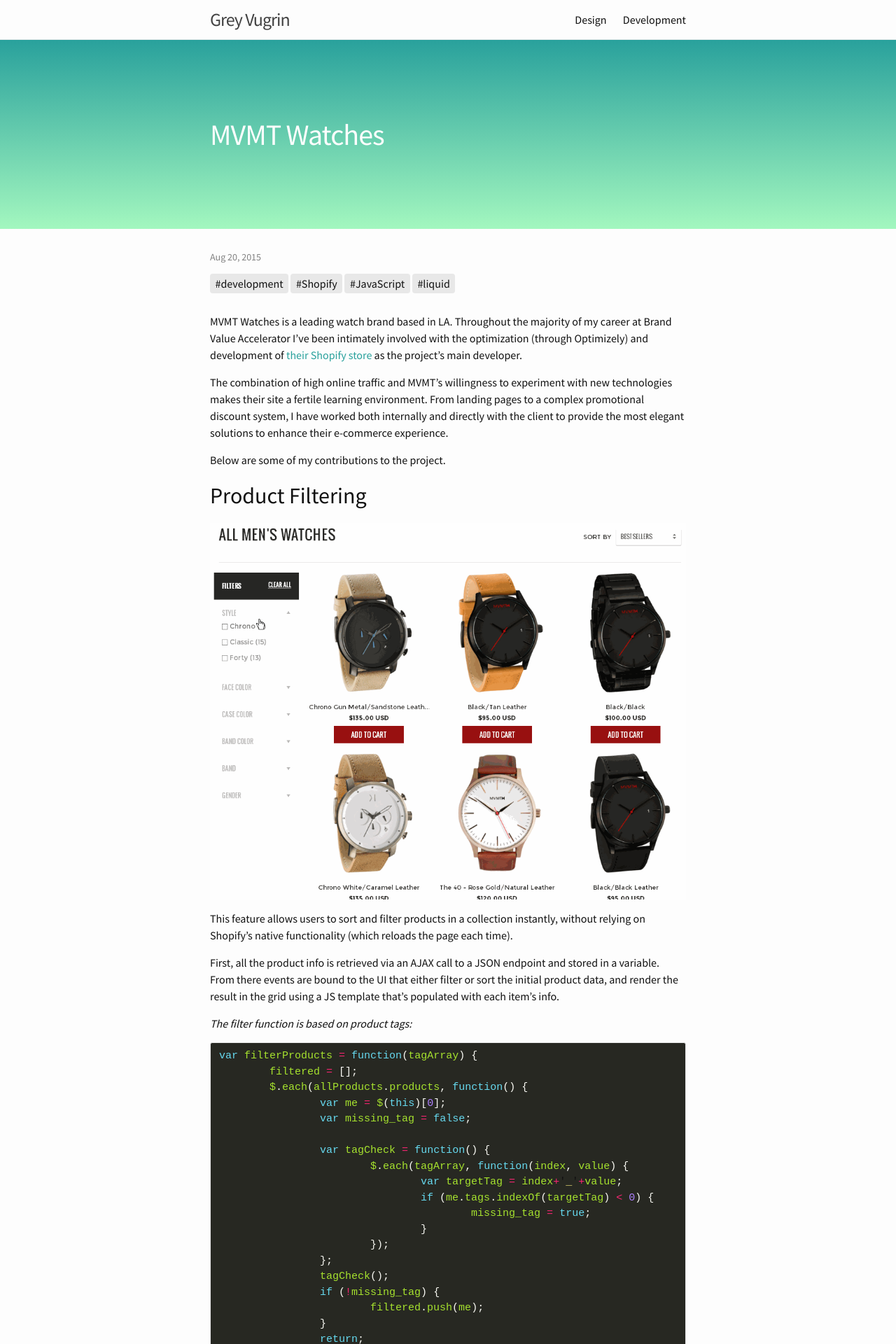
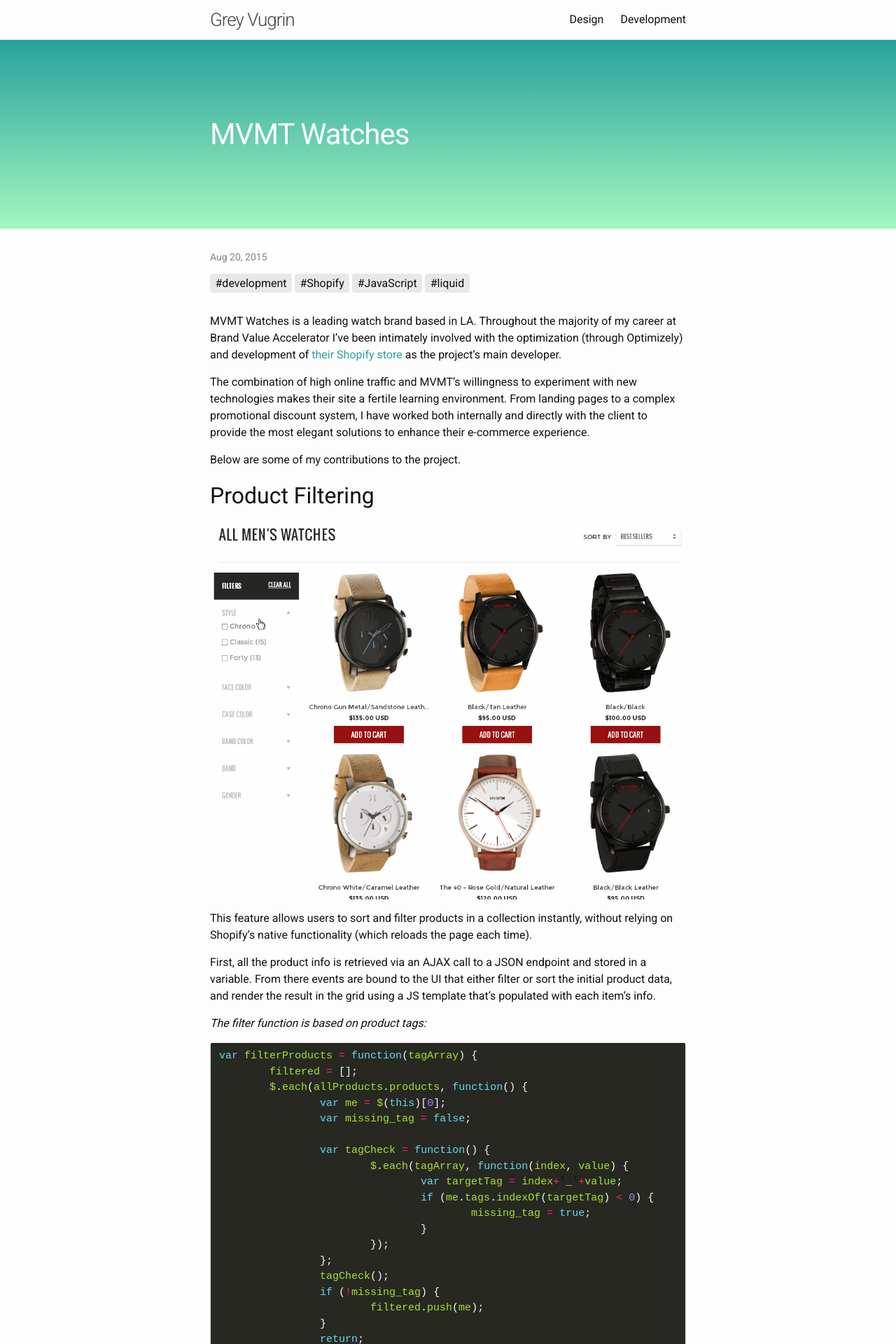
Before and after one commit to greyvugrin/greyvugrin.github.io, a Jekyll site: the page built from _posts/2015-08-20-mvmtwatches-com.markdown, in a window 1280 px wide. Shown: the top 1920 px of the page at 70% size. Built offline with Jekyll 4.4.1, drawn with Linux system fonts in a browser that asks for light colours; nearby versions of some CDN libraries.

Commit message:
Added roboto as font, fixed mvmt link

```diff
--- a/_includes/head.html
+++ b/_includes/head.html
@@ -11,7 +11,7 @@
 	<link rel="stylesheet" type="text/css" href="//cdn.jsdelivr.net/jquery.slick/1.5.9/slick-theme.css"/>
 
   <!-- Main Font -->
-  <link href='https://fonts.googleapis.com/css?family=Source+Sans+Pro:400,700' rel='stylesheet' type='text/css'>
+  <link href='//fonts.googleapis.com/css?family=Roboto:300,400,500,700' rel='stylesheet' type='text/css'>
 
   <link rel="stylesheet" href="{{ "/css/main.css" | prepend: site.baseurl }}">
   <link rel="canonical" href="{{ page.url | replace:'index.html','' | prepend: site.baseurl | prepend: site.url }}">
--- a/_posts/2015-08-20-mvmtwatches-com.markdown
+++ b/_posts/2015-08-20-mvmtwatches-com.markdown
@@ -7,7 +7,7 @@
 thumbnail: "/images/development/mvmt-chrono.gif"
 ---
 
-MVMT Watches is a leading watch brand based in LA. Throughout the majority of my career at Brand Value Accelerator I've been intimately involved with the optimization (through Optimizely) and development of [their Shopify store](mvmtwatches.com){:target="_blank"} as the project's main developer.
+MVMT Watches is a leading watch brand based in LA. Throughout the majority of my career at Brand Value Accelerator I've been intimately involved with the optimization (through Optimizely) and development of [their Shopify store](http://mvmtwatches.com){:target="_blank"} as the project's main developer.
 
 The combination of high online traffic and MVMT's willingness to experiment with new technologies makes their site a fertile learning environment. From landing pages to a complex promotional discount system, I have worked both internally and directly with the client to provide the most elegant solutions to enhance their e-commerce experience.
 
--- a/css/main.scss
+++ b/css/main.scss
@@ -6,7 +6,7 @@
 
 
 // Our variables
-$base-font-family: "Source Sans Pro", Helvetica, Arial, sans-serif;
+$base-font-family: "Roboto", Helvetica, Arial, sans-serif;
 $base-font-size:   16px;
 $base-font-weight: 400;
 $small-font-size:  $base-font-size * 0.875;
```
